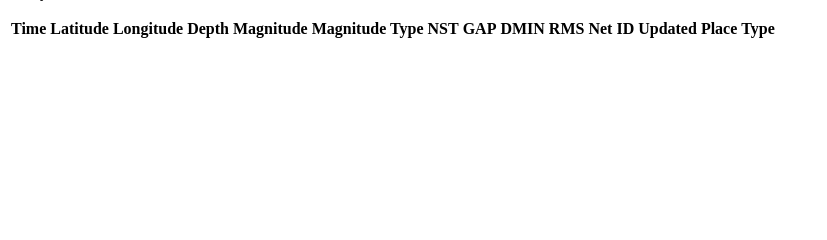
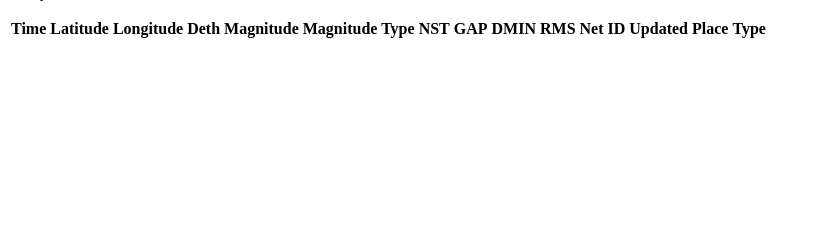
Before and after one commit to thd8592/Assignment3, a Flask app: template templates/results.html in a window 1280 px wide. Shown: the part 97-337 px from the top of the page, without its empty margins (0-827 px from the left). Run offline with Flask 2, Linux system fonts and the light colour scheme; the template is opened without the code that fills it, so the values that code supplies are empty.

Commit message:
fourthcommit

```diff
--- a/templates/results.html
+++ b/templates/results.html
@@ -13,7 +13,7 @@
                 <th>Time</th>
                 <th>Latitude</th>
                 <th>Longitude</th>
-                <th>Depth</th>
+                <th>Deth</th>
                 <th>Magnitude</th>
                 <th>Magnitude Type</th>
                 <th>NST</th>
```
